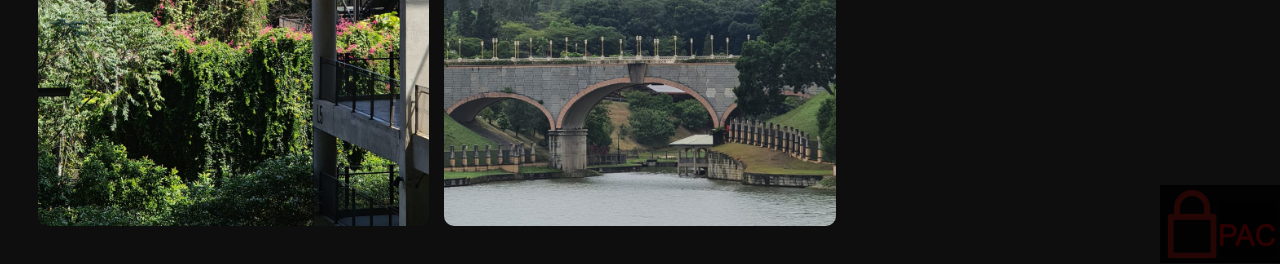
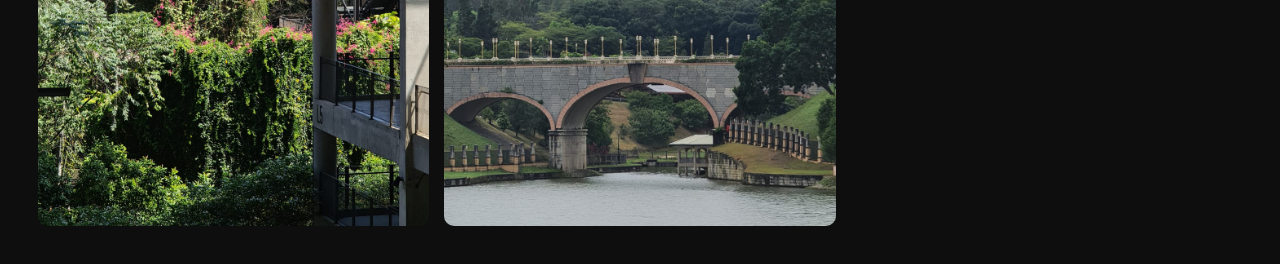
Before and after one commit to shadowecho88/veilsite, a plain HTML site: page index.html in a window 1280 px wide. Shown: the part 665-929 px from the top of the page. Drawn offline with Linux system fonts and the light colour scheme.

Commit message:
Update index.html

```diff
--- a/index.html
+++ b/index.html
@@ -7,7 +7,6 @@
   <style>
     body {
       background-color: #0e0e0e;
-      background-image: url('img/logo.jpg'); /* watermark background */
       background-repeat: no-repeat;
       background-position: bottom right;
       background-size: 120px;
```
